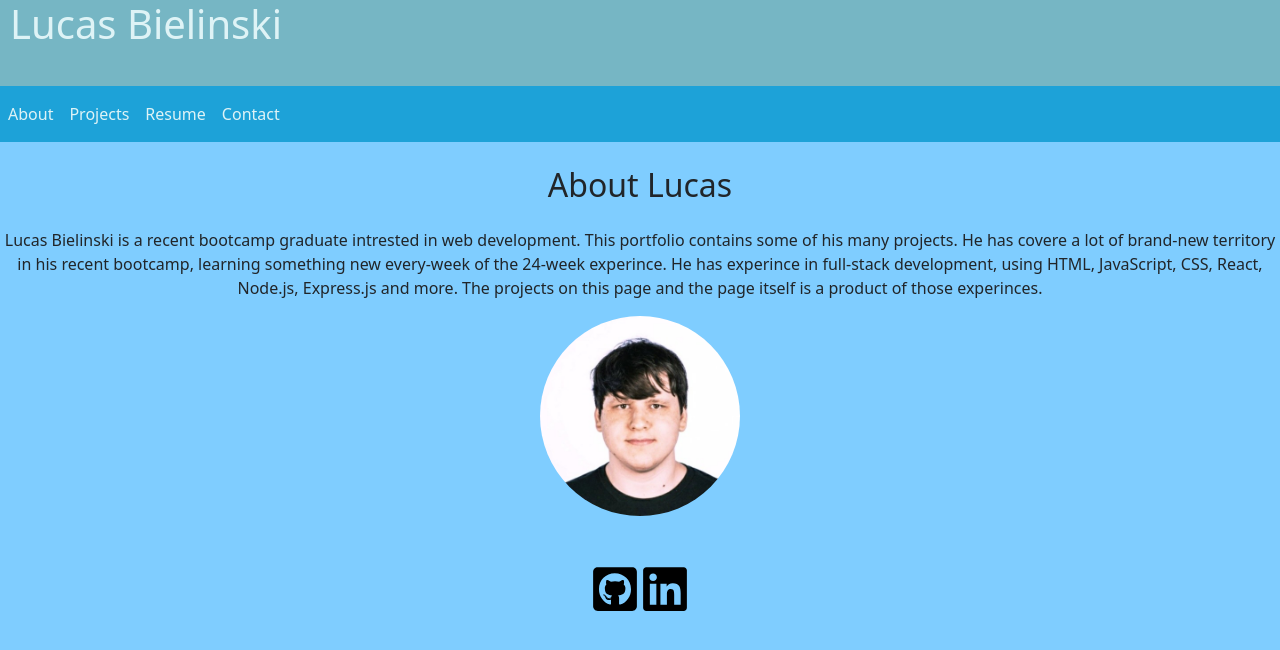
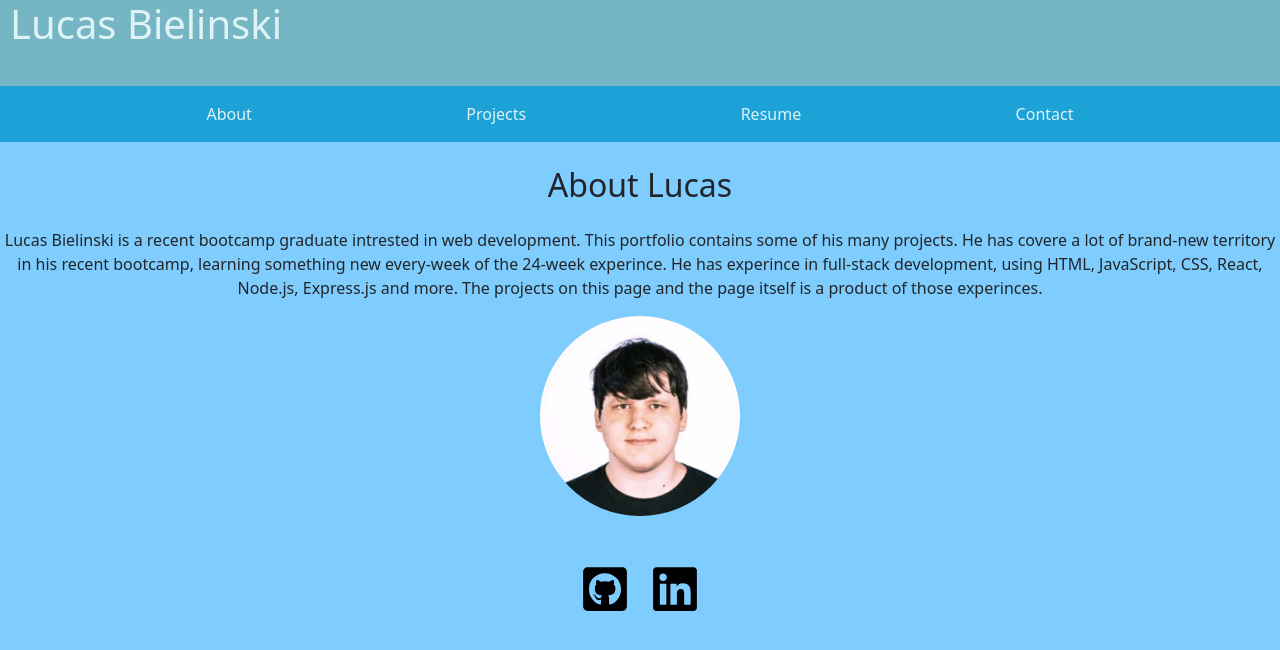
Before and after one commit to LucasBielinski/newportfolio, a React (Create React App) app: page / in a window 1280 px wide. Shown: the top 650 px of the page. Built offline with nearby package versions, Linux system fonts and the light colour scheme; no server answers.

Commit message:
email wors, fixed styling issues

```diff
--- a/package.json
+++ b/package.json
@@ -7,6 +7,8 @@
     "@testing-library/react": "^11.1.0",
     "@testing-library/user-event": "^13.5.0",
     "bootstrap": "^5.2.3",
+    "dotenv": "^16.0.3",
+    "emailjs-com": "^3.2.0",
     "react": "17.0.2",
     "react-dom": "17.0.2",
     "react-icons": "^4.8.0",
--- a/src/App.js
+++ b/src/App.js
@@ -14,10 +14,12 @@ import Header from "./pages/Header";
 import Projects from "./pages/Project/index";
 // imports resume
 import Resume from "./pages/Resume";
+
 const App = () => {
   // sets selection
   const [selection, setSelection] = useState("About");
-// if selection = page selected, render that page
+
+  // if selection = page selected, render that page
   const pageSelect = () => {
     if (selection === "About") {
       return <About />;
@@ -30,7 +32,7 @@ const App = () => {
     }
     return <Resume />;
   };
-// sets selcetion to what is in the handle selection change
+  // sets selcetion to what is in the handle selection change
   const handleSelectionChange = (selected) => {
     setSelection(selected);
   };
@@ -38,12 +40,10 @@ const App = () => {
   return (
     <div>
       {/* render headers */}
+
       <Header />
       {/* passes props to nav */}
-      <Nav
-        selection={selection}
-        handleSelectionChange={handleSelectionChange}
-      />
+      <Nav handleSelectionChange={handleSelectionChange} />
       {/* renders selected page */}
       {pageSelect()}
       {/* render footer */}
--- a/src/components/Nav/nav.js
+++ b/src/components/Nav/nav.js
@@ -1,11 +1,11 @@
 import InternalLink from "./InternalLink";
 import "../styles/nav.css";
 // sets up the nav maps the links, on click it triggers handle selection change, which changes the link to the link clicked, props pass through here.
-export default function Nav({ selection, handleSelectionChange }) {
+export default function Nav({ handleSelectionChange }) {
   const links = ["About", "Projects", "Resume", "Contact"];
   return (
-    <nav className="navbar navbar-expand-lg d-flex justify-content-between flex-column flex-md-row justify-content-between allign-items-center">
-      <ul className="navbar-nav">
+    <nav className="navbar navbar-expand-lg">
+      <ul className="navbar-nav d-flex justify-content-evenly flex-column flex-md-row align-items-center">
         {links.map((link) => (
           <InternalLink
             key={link}
--- a/src/components/styles/nav.css
+++ b/src/components/styles/nav.css
@@ -2,6 +2,10 @@ nav {
   background-color: #1da2d8;
   margin-top: 0%;
   padding-top: 0%;
+}
+
+nav ul {
+  width: 100%;
 }
 
 .navbar-nav a {
--- a/src/components/styles/projects.css
+++ b/src/components/styles/projects.css
@@ -2,7 +2,9 @@ img {
   height: 400px;
   width: 800px;
 }
-
+.icons {
+  margin-top: 10px;
+}
 body {
   background-color: #7fcdff;
 }
--- a/src/pages/Contact.js
+++ b/src/pages/Contact.js
@@ -2,8 +2,13 @@
 import { useState } from "react";
 // imports my regex funtion
 import { EmAuth } from "../utils/helper";
+import emailjs from "emailjs-com";
 // imports stylesheet
 import "../components/styles/contact.css";
+
+const { REACT_APP_SERVICE_ID, REACT_APP_TEMPLATE_ID, REACT_APP_USER_ID } =
+  process.env;
+
 // renders functionality for the contact page and the contact page itself
 export default function Contact() {
   // sets default name to none
@@ -50,6 +55,26 @@ export default function Contact() {
       setWrong("please fill in the message box");
       return;
     }
+    console.log(REACT_APP_USER_ID);
+    emailjs
+      .send(
+        `${REACT_APP_SERVICE_ID}`,
+        `${REACT_APP_TEMPLATE_ID}`,
+        {
+          name,
+          email,
+          message,
+        },
+        `${REACT_APP_USER_ID}`
+      )
+      .then(
+        (response) => {
+          console.log("sucssess", response.status);
+        },
+        (err) => {
+          console.log(err);
+        }
+      );
     // if success change values
     setName("");
     setEmail("");
@@ -67,7 +92,7 @@ export default function Contact() {
       </p>
 
       <form className="container">
-        <div class="form-group">
+        <div className="form-group">
           <label className="name" for="name">
             Name
           </label>
--- a/src/pages/Footer.js
+++ b/src/pages/Footer.js
@@ -12,11 +12,13 @@ export default function Footer() {
       <p className="icons2">
         <Link
           goTo={"https://github.com/LucasBielinski"}
-          content={<FaGithubSquare size={"50px"} />}
+          content={
+            <FaGithubSquare size={"50px"} style={{ margin: "0px 10px" }} />
+          }
         />
         <Link
           goTo={"https://www.linkedin.com/in/lucas-bielinski-224a00141/"}
-          content={<FaLinkedin size={"50px"} />}
+          content={<FaLinkedin size={"50px"} style={{ margin: "0px 10px" }} />}
         />
       </p>
     </footer>
--- a/src/pages/Project/index.js
+++ b/src/pages/Project/index.js
@@ -11,7 +11,7 @@ export default function Projects() {
         The following are projects I have either built myself or contributed to.
       </p>
       {projectData.map((project) => (
-        <ProjectCard project={project} />
+        <ProjectCard key={project.id} project={project} />
       ))}
     </div>
   );
--- a/src/pages/Project/projectCard.js
+++ b/src/pages/Project/projectCard.js
@@ -11,7 +11,7 @@ export default function ProjectCard(props) {
   console.log("extracted project");
   console.log(project);
   return (
-    <div key={project.id}>
+    <div>
       <h4 className="mt-5">{project.name}</h4>
       <img className="img-fluid mt-3" src={project.img} alt="project"></img>
 
@@ -20,11 +20,18 @@ export default function ProjectCard(props) {
           <p>
             <ExternalLink
               goTo={project.git}
-              content={<FaGithubSquare size={"50px"} />}
+              content={
+                <FaGithubSquare size={"50px"} style={{ margin: "0px 10px" }} />
+              }
             />
             <ExternalLink
               goTo={project.link}
-              content={<FaArrowAltCircleUp size={"50px"} />}
+              content={
+                <FaArrowAltCircleUp
+                  size={"50px"}
+                  style={{ margin: "0px 10px" }}
+                />
+              }
             />
           </p>
         </div>
```
Also changed, not shown: 2 other files (tests, documents, lock files or other folders).
